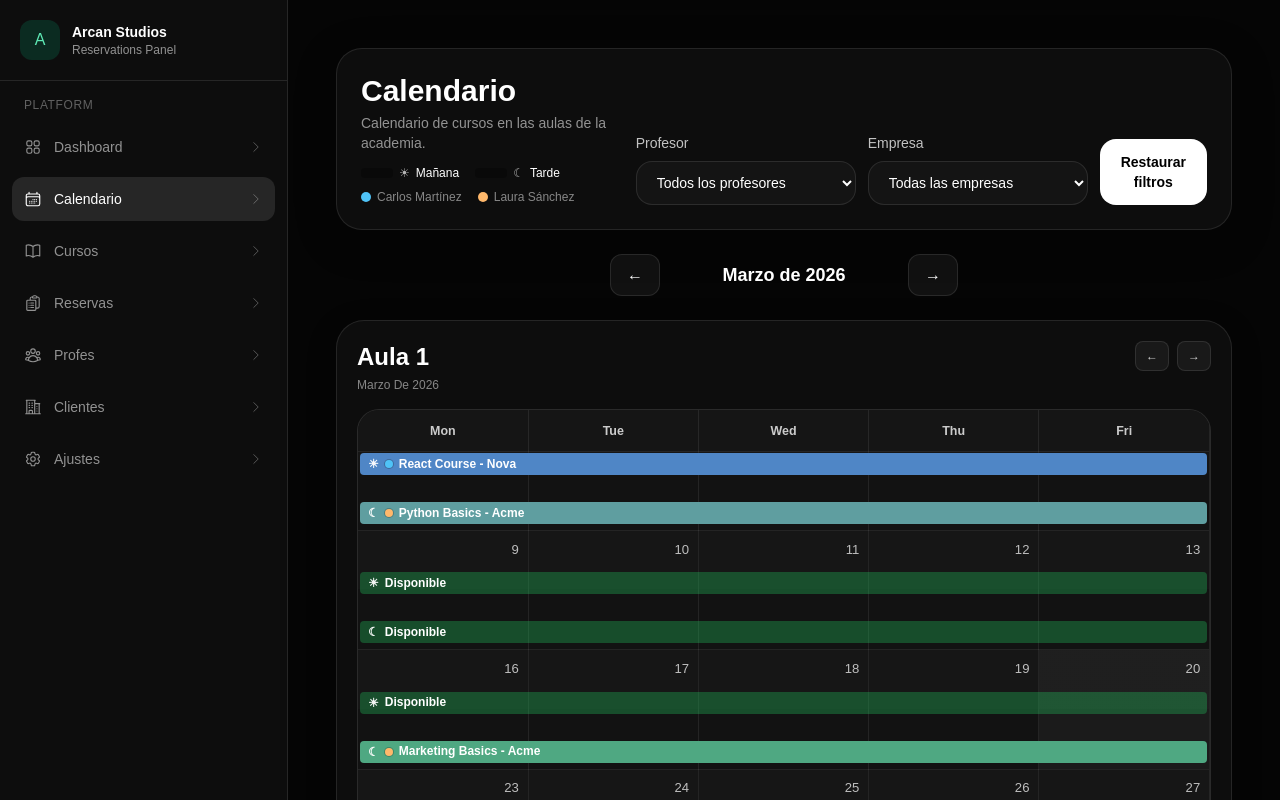
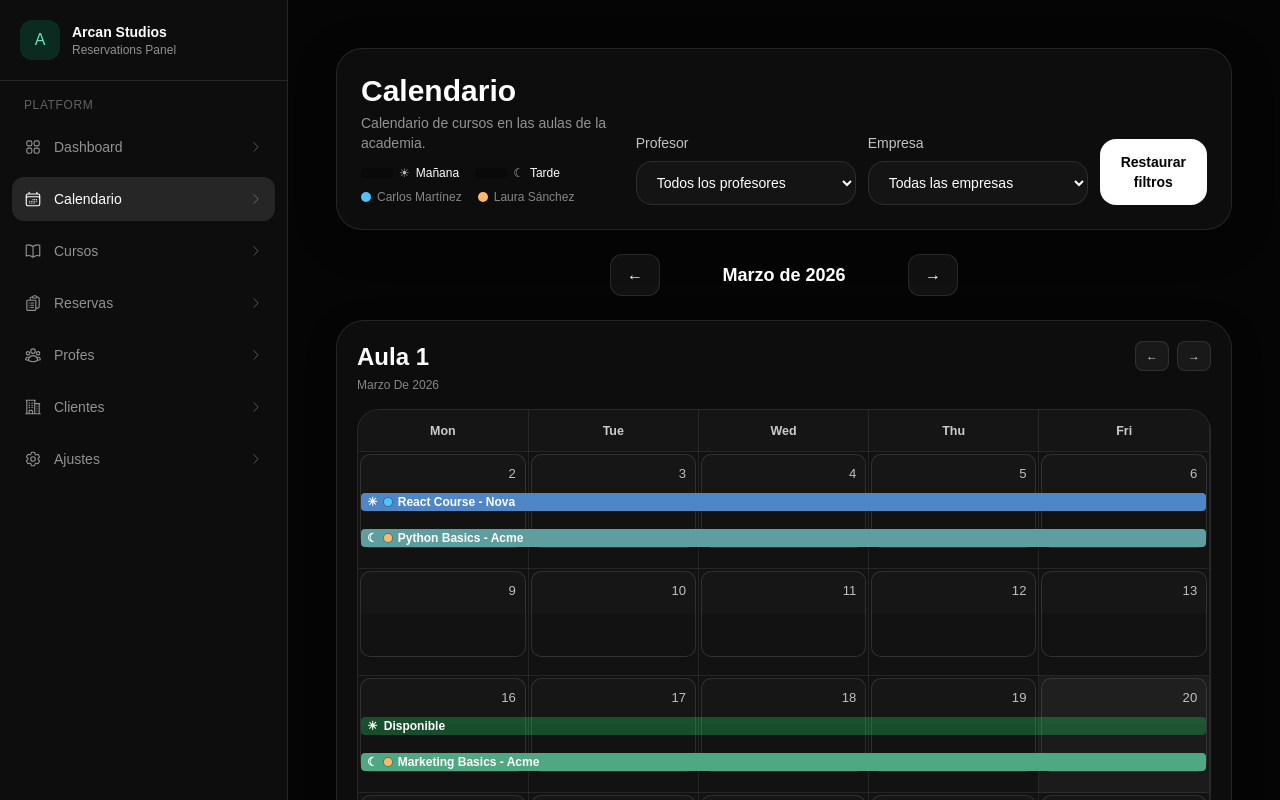
Before and after one commit to TeProgramoLaCara/ProyectoArcanStudios, a Next.js app in the folder frontend/: page /admin/calendario in a window 1280 px wide. Built offline with nearby package versions, Linux system fonts and the light colour scheme.

Commit message:
calendario op

```diff
--- a/frontend/src/app/globals.css
+++ b/frontend/src/app/globals.css
@@ -138,10 +138,13 @@ body {
   border: none !important;
   border-radius: 4px !important;
   padding: 0 !important;
+  margin: 0 !important;
 }
 
 .calendar-modern-wrapper .fc-event-main {
   color: inherit !important;
+  padding: 0 !important;
+  margin: 0 !important;
 }
 
 .calendar-modern-wrapper .fc-daygrid-more-link {
@@ -177,6 +180,9 @@ body {
   min-height: 86px !important;
   position: relative;
   overflow: visible;
+  margin: 2px;
+  border-radius: 10px;
+  border: 1px solid rgba(255, 255, 255, 0.12);
   background:
     linear-gradient(
       to bottom,
@@ -190,28 +196,30 @@ body {
 .calendar-modern-wrapper .fc-daygrid-day-frame::before {
   content: "";
   position: absolute;
-  left: 4px;
-  right: 4px;
+  left: 6px;
+  right: 6px;
   top: 50%;
-  border-top: 2px solid rgba(148, 163, 184, 0.45);
+  border-top: 1px solid rgba(148, 163, 184, 0.4);
   pointer-events: none;
   z-index: 0;
 }
 
 .calendar-modern-wrapper .fc-daygrid-day-events {
   overflow: visible;
-  min-height: 56px;
-  padding-top: 2px;
-  padding-bottom: 2px;
+  min-height: 40px;
+  padding-top: 0;
+  padding-bottom: 0;
   display: grid;
-  grid-template-rows: minmax(22px, auto) minmax(22px, auto);
-  row-gap: 4px;
+  grid-template-rows: minmax(18px, auto) minmax(18px, auto);
+  row-gap: 0;
   align-content: start;
 }
 
 .calendar-modern-wrapper .fc-daygrid-event-harness {
   margin-left: 0;
   margin-right: 0;
+  margin-top: 0 !important;
+  margin-bottom: 0 !important;
 }
 
 .calendar-modern-wrapper .fc-daygrid-event-harness.turno-manana-slot {
--- a/frontend/src/components/calendar/ClassroomCalendar.tsx
+++ b/frontend/src/components/calendar/ClassroomCalendar.tsx
@@ -1,6 +1,6 @@
 "use client";
 
-import FullCalendar from "@fullcalendar/react";
+import { Calendar } from "@fullcalendar/core";
 import dayGridPlugin from "@fullcalendar/daygrid";
 import interactionPlugin from "@fullcalendar/interaction";
 import { useEffect, useMemo, useRef, useState } from "react";
@@ -21,7 +21,8 @@ export default function ClassroomCalendar({
   events,
   currentDate,
 }: ClassroomCalendarProps) {
-  const calendarRef = useRef<FullCalendar>(null);
+  const calendarRootRef = useRef<HTMLDivElement | null>(null);
+  const calendarApiRef = useRef<Calendar | null>(null);
   const [selectedEvent, setSelectedEvent] = useState<CalendarEvent | null>(null);
   const [cardPosition, setCardPosition] = useState({
     x: 0,
@@ -38,25 +39,12 @@ export default function ClassroomCalendar({
   );
 
   const handlePrevMonth = () => {
-    calendarRef.current?.getApi().prev();
+    calendarApiRef.current?.prev();
   };
 
   const handleNextMonth = () => {
-    calendarRef.current?.getApi().next();
+    calendarApiRef.current?.next();
   };
-
-  useEffect(() => {
-    const frameId = window.requestAnimationFrame(() => {
-      const api = calendarRef.current?.getApi();
-      if (api) {
-        api.gotoDate(currentDate);
-      }
-    });
-
-    return () => {
-      window.cancelAnimationFrame(frameId);
-    };
-  }, [currentDate]);
 
   const fcEvents = useMemo(
     () => {
@@ -127,6 +115,8 @@ export default function ClassroomCalendar({
         const ranges: Array<{ start: string; end: string }> = [];
         let rangeStart: Date | null = null;
         let previousDate: Date | null = null;
+        const otherTurno: CalendarEvent["turno"] =
+          turno === "manana" ? "tarde" : "manana";
 
         for (
           const cursor = new Date(monthStart);
@@ -135,9 +125,11 @@ export default function ClassroomCalendar({
         ) {
           if (!isWeekday(cursor)) continue;
           const key = toLocalKey(cursor);
-          const isFree = !occupied[turno].has(key);
+          const thisTurnoIsFree = !occupied[turno].has(key);
+          const otherTurnoIsOccupied = occupied[otherTurno].has(key);
+          const isPartiallyReserved = thisTurnoIsFree && otherTurnoIsOccupied;
 
-          if (isFree) {
+          if (isPartiallyReserved) {
             if (!rangeStart) {
               rangeStart = new Date(cursor);
             } else if (previousDate && toLocalKey(addDays(previousDate, 1)) !== key) {
@@ -196,57 +188,28 @@ export default function ClassroomCalendar({
     [events, currentDate],
   );
 
-  return (
-    <div className="flex flex-col rounded-[28px] border border-white/10 bg-[#0d0d0d] p-5 shadow-[0_8px_30px_rgba(0,0,0,0.22)]">
-      <div className="mb-4 flex items-start justify-between gap-4">
-        <div>
-          <h2 className="text-2xl font-semibold text-white">{title}</h2>
-          <p className="mt-1 text-xs capitalize text-white/50">{monthLabel}</p>
-        </div>
-        <div className="flex items-center gap-2">
-          <button
-            type="button"
-            onClick={handlePrevMonth}
-            className="rounded-lg border border-white/10 bg-white/5 px-2.5 py-1.5 text-xs font-medium text-white/80 transition hover:bg-white/10"
-            aria-label={`Mes anterior en ${title}`}
-          >
-            ←
-          </button>
-          <button
-            type="button"
-            onClick={handleNextMonth}
-            className="rounded-lg border border-white/10 bg-white/5 px-2.5 py-1.5 text-xs font-medium text-white/80 transition hover:bg-white/10"
-            aria-label={`Mes siguiente en ${title}`}
-          >
-            →
-          </button>
-        </div>
-      </div>
+  useEffect(() => {
+    if (!calendarRootRef.current || calendarApiRef.current) return;
 
-      <div
-        className="calendar-modern-wrapper overflow-hidden rounded-[22px] border border-white/10 bg-[#121212]"
-        style={{ height: "600px" }}
-      >
-        <FullCalendar
-          ref={calendarRef}
-          plugins={[dayGridPlugin, interactionPlugin]}
-          initialView="dayGridMonth"
-          headerToolbar={false}
-          initialDate={currentDate}
-          height="100%"
-          fixedWeekCount={false}
-          dayMaxEventRows={2}
-          weekends={false}
-          editable={false}
-          eventStartEditable={false}
-          eventDurationEditable={false}
-          defaultAllDay={true}
-          eventDisplay="block"
-          displayEventTime={false}
-          events={fcEvents}
-          eventOrder="order,title"
-          eventOrderStrict={true}
-          eventDidMount={(info) => {
+    const calendar = new Calendar(calendarRootRef.current, {
+      plugins: [dayGridPlugin, interactionPlugin],
+      initialView: "dayGridMonth",
+      headerToolbar: false,
+      initialDate: currentDate,
+      height: "100%",
+      fixedWeekCount: false,
+      dayMaxEventRows: 2,
+      weekends: false,
+      editable: false,
+      eventStartEditable: false,
+      eventDurationEditable: false,
+      defaultAllDay: true,
+      eventDisplay: "block",
+      displayEventTime: false,
+      events: fcEvents,
+      eventOrder: "order,title",
+      eventOrderStrict: true,
+      eventDidMount: (info) => {
         const turno = info.event.extendedProps.turno as CalendarEvent["turno"];
         const isAvailable = Boolean(info.event.extendedProps.isAvailable);
         const harness = info.el.closest(".fc-daygrid-event-harness");
@@ -262,63 +225,60 @@ export default function ClassroomCalendar({
         if (isAvailable) {
           harness.classList.add("availability-slot");
         }
-          }}
-          eventContent={(arg) => {
+      },
+      eventContent: (arg) => {
         const professorColor = arg.event.extendedProps.professorColor as string;
         const turno = arg.event.extendedProps.turno as CalendarEvent["turno"];
         const isAvailable = Boolean(arg.event.extendedProps.isAvailable);
         const turnoIcon = turno === "manana" ? "☀" : "☾";
         const titleText = arg.event.title;
-            const showLabel = arg.isStart;
-            if (!showLabel) return null;
+        if (!arg.isStart) {
+          return { domNodes: [] };
+        }
 
-            return (
-              <div
-                style={{
-                  padding: "3px 8px",
-                  fontSize: "12px",
-                  fontWeight: 600,
-                  lineHeight: 1.2,
-                  minHeight: "22px",
-                  color: "#ffffff",
-                  whiteSpace: "nowrap",
-                  overflow: "hidden",
-                  textOverflow: "ellipsis",
-                  display: "flex",
-                  alignItems: "center",
-                  gap: "6px",
-                }}
-                title={titleText}
-              >
-                <span
-                  style={{
-                    fontSize: "12px",
-                    lineHeight: 1,
-                    flexShrink: 0,
-                    opacity: 0.95,
-                  }}
-                  aria-hidden
-                >
-                  {turnoIcon}
-                </span>
-                {!isAvailable && (
-                  <span
-                    style={{
-                      width: "8px",
-                      height: "8px",
-                      borderRadius: "9999px",
-                      backgroundColor: professorColor,
-                      flexShrink: 0,
-                      boxShadow: "0 0 0 1px rgba(0,0,0,0.22)",
-                    }}
-                    aria-hidden
-                  />
-                )}
-                <span>{titleText}</span>
-              </div>
-            );
-          }}
-          eventClick={(info) => {
+        const container = document.createElement("div");
+        container.style.padding = "1px 6px";
+        container.style.fontSize = "12px";
+        container.style.fontWeight = "600";
+        container.style.lineHeight = "1.05";
+        container.style.minHeight = "18px";
+        container.style.color = "#ffffff";
+        container.style.whiteSpace = "nowrap";
+        container.style.overflow = "hidden";
+        container.style.textOverflow = "ellipsis";
+        container.style.display = "flex";
+        container.style.alignItems = "center";
+        container.style.gap = "6px";
+        container.title = titleText;
+
+        const turnoNode = document.createElement("span");
+        turnoNode.style.fontSize = "12px";
+        turnoNode.style.lineHeight = "1";
+        turnoNode.style.flexShrink = "0";
+        turnoNode.style.opacity = "0.95";
+        turnoNode.setAttribute("aria-hidden", "true");
+        turnoNode.textContent = turnoIcon;
+        container.appendChild(turnoNode);
+
+        if (!isAvailable) {
+          const dotNode = document.createElement("span");
+          dotNode.style.width = "8px";
+          dotNode.style.height = "8px";
+          dotNode.style.borderRadius = "9999px";
+          dotNode.style.backgroundColor = professorColor;
+          dotNode.style.flexShrink = "0";
+          dotNode.style.boxShadow = "0 0 0 1px rgba(0,0,0,0.22)";
+          dotNode.setAttribute("aria-hidden", "true");
+          container.appendChild(dotNode);
+        }
+
+        const titleNode = document.createElement("span");
+        titleNode.textContent = titleText;
+        container.appendChild(titleNode);
+
+        return { domNodes: [container] };
+      },
+      eventClick: (info) => {
         const ep = info.event.extendedProps;
         if (ep.isAvailable) return;
         const reconstructed: CalendarEvent = {
@@ -352,8 +312,61 @@ export default function ClassroomCalendar({
           openUpward: spaceBelow < cardHeight && spaceAbove > spaceBelow,
         });
         setSelectedEvent(reconstructed);
-          }}
-        />
+      },
+    });
+
+    calendar.render();
+    calendarApiRef.current = calendar;
+
+    return () => {
+      calendar.destroy();
+      calendarApiRef.current = null;
+    };
+  }, [aulaId, fcEvents, currentDate]);
+
+  useEffect(() => {
+    if (!calendarApiRef.current) return;
+    calendarApiRef.current.removeAllEvents();
+    calendarApiRef.current.addEventSource(fcEvents);
+  }, [fcEvents]);
+
+  useEffect(() => {
+    if (!calendarApiRef.current) return;
+    calendarApiRef.current.gotoDate(currentDate);
+  }, [currentDate]);
+
+  return (
+    <div className="flex flex-col rounded-[28px] border border-white/10 bg-[#0d0d0d] p-5 shadow-[0_8px_30px_rgba(0,0,0,0.22)]">
+      <div className="mb-4 flex items-start justify-between gap-4">
+        <div>
+          <h2 className="text-2xl font-semibold text-white">{title}</h2>
+          <p className="mt-1 text-xs capitalize text-white/50">{monthLabel}</p>
+        </div>
+        <div className="flex items-center gap-2">
+          <button
+            type="button"
+            onClick={handlePrevMonth}
+            className="rounded-lg border border-white/10 bg-white/5 px-2.5 py-1.5 text-xs font-medium text-white/80 transition hover:bg-white/10"
+            aria-label={`Mes anterior en ${title}`}
+          >
+            ←
+          </button>
+          <button
+            type="button"
+            onClick={handleNextMonth}
+            className="rounded-lg border border-white/10 bg-white/5 px-2.5 py-1.5 text-xs font-medium text-white/80 transition hover:bg-white/10"
+            aria-label={`Mes siguiente en ${title}`}
+          >
+            →
+          </button>
+        </div>
+      </div>
+
+      <div
+        className="calendar-modern-wrapper overflow-hidden rounded-[22px] border border-white/10 bg-[#121212]"
+        style={{ height: "600px" }}
+      >
+        <div ref={calendarRootRef} className="h-full" />
       </div>
 
       {selectedEvent && (
```
Lines whose indentation alone changed are shown as unchanged.
